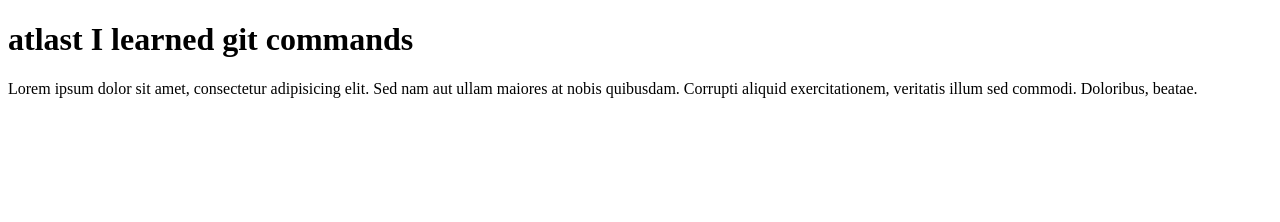
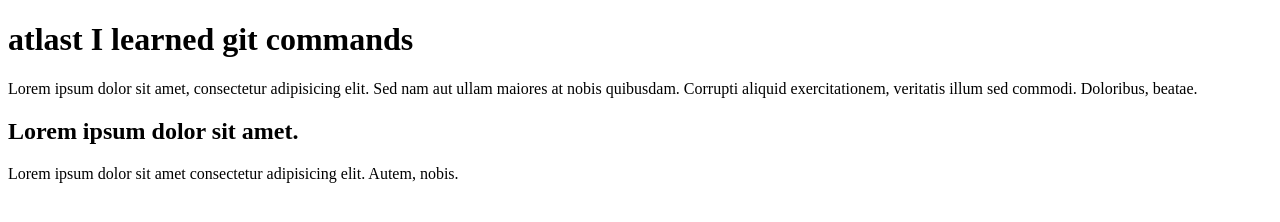
Before and after one commit to abishek-hari/git-commands, a plain HTML site: page index.html in a window 1280 px wide. Drawn offline with Linux system fonts and the light colour scheme.

Commit message:
added new lines

```diff
--- a/index.html
+++ b/index.html
@@ -13,5 +13,9 @@
       ullam maiores at nobis quibusdam. Corrupti aliquid exercitationem,
       veritatis illum sed commodi. Doloribus, beatae.
     </p>
+    <h2>Lorem ipsum dolor sit amet.</h2>
+    <p>
+      Lorem ipsum dolor sit amet consectetur adipisicing elit. Autem, nobis.
+    </p>
   </body>
 </html>
```
